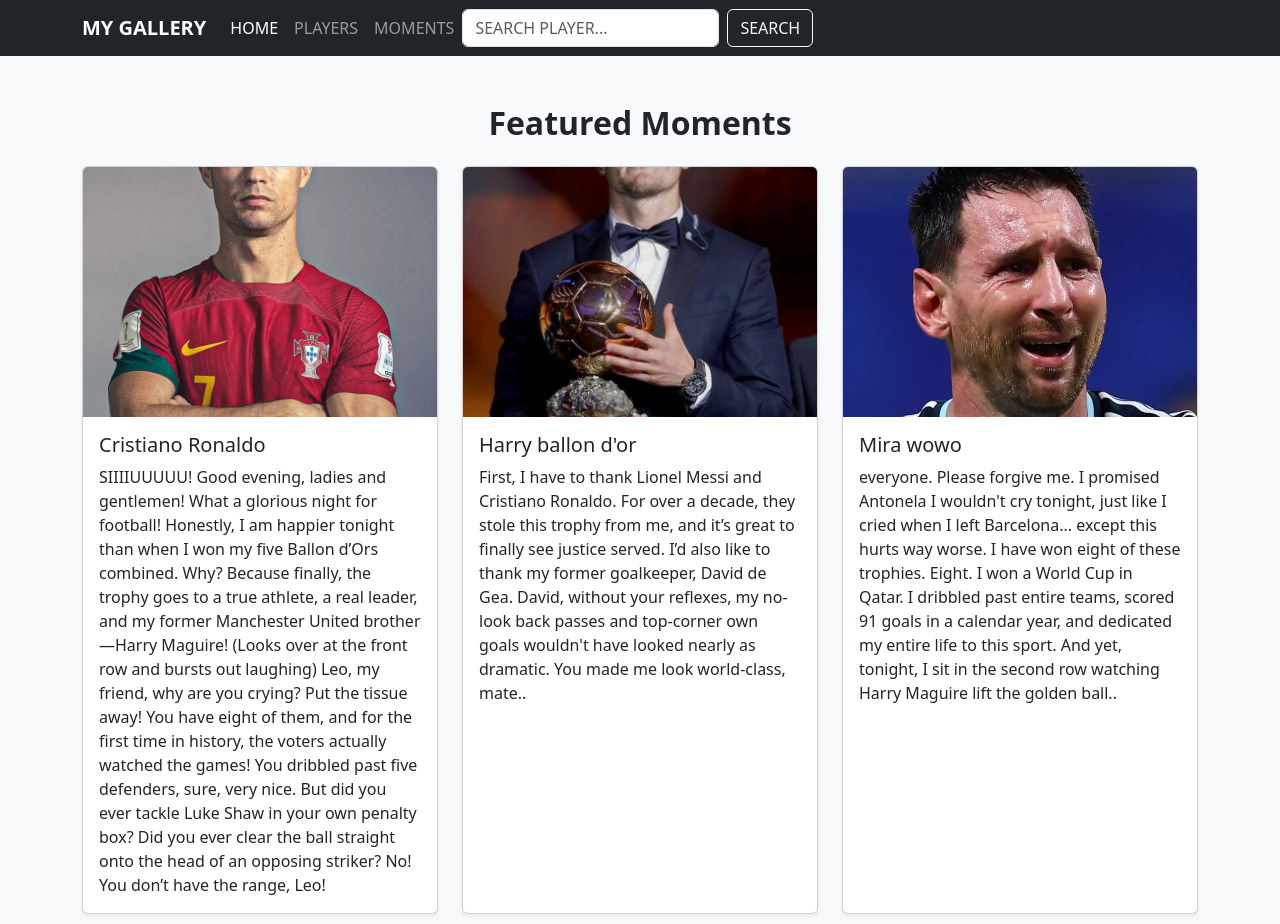
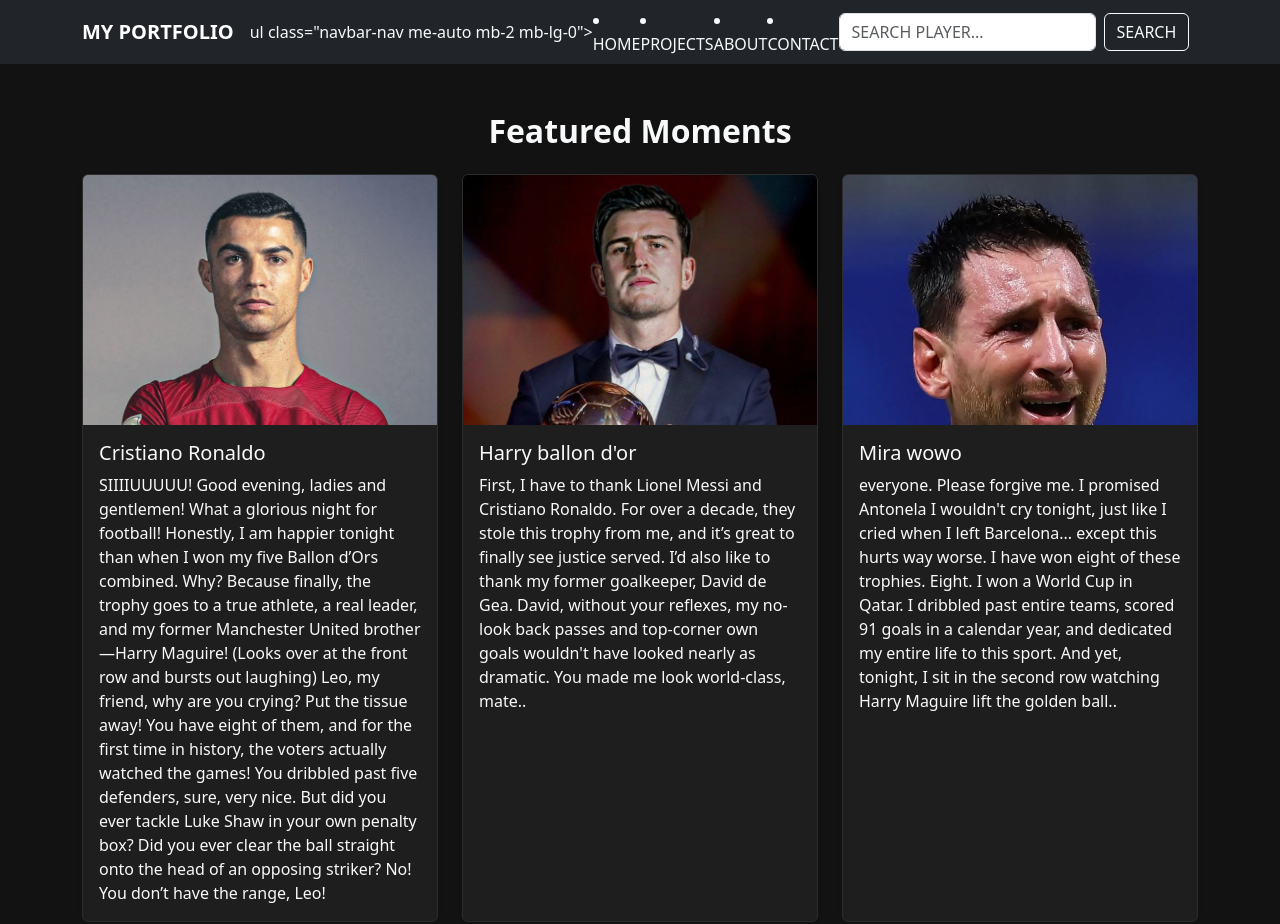
Before and after one commit to elmi1689/gridlayout, a website: page index.html in a window 1280 px wide. Drawn offline with nearby package versions, Linux system fonts and the light colour scheme.

Commit message:
finish dark mode portfolio with grid card

```diff
--- a/index.html
+++ b/index.html
@@ -5,15 +5,32 @@
     <meta charset="UTF-8">
     <meta name="viewport" content="width=device-width, initial-scale=1.0">
     <title>gridlayout</title>
-    <link rel="stylesheet" href="node_modules\bootstrap\dist\css\bootstrap.min.css" />
-
+    <link rel="stylesheet" href="node_modules/bootstrap/dist/css/bootstrap.min.css" />
+    <style>
+    body {
+      background-color: #121212;
+      color: #f8f9fa;
+    }
+    .card {
+      background-color: #1e1e1e;
+      border: 1px solid #2c2c2c;
+      color: #f8f9fa;
+      transition: transform 0.2s ease;
+    }
+    .card:hover {
+      transform: translateY(-5px);
+    }
+    .project-img {
+      height: 200px;
+      object-fit: cover;
+      background-color: #2a2a2a;
+    }
+  </style>
 </head>
-<body class="d-flex flex-column min-vh-100 bg-light"></body>
-
 <body>
     <nav class="navbar navbar-expand-lg navbar-dark bg-dark">
         <div class="container">
-            <a class="navbar-brand fw-bold" href="#">MY GALLERY</a>
+            <a class="navbar-brand fw-bold" href="#">MY PORTFOLIO</a>
 
 
             <button class="navbar-toggler" type="button" data-bs-toggle="collapse" data-bs-target="#navbarcontent" aria-controls="navbarcontent" aria-expanded="false" aria-label="Toggle navigation">
@@ -21,18 +38,23 @@
             </button>
 
 
-            <div class="navbar-collapse" id="navbarcontent">
-                <ul class="navbar-nav me auto mb-2 mb-lg-0">
+            <div class="collapse navbar-collapse" id="navbarcontent">
+              ul class="navbar-nav me-auto mb-2 mb-lg-0">
   <li class="nav-item">
-                        <a class="nav-link active" aria-current="page" href="#">HOME</a>
+    <a class="nav-link active" href="#home">HOME</a>
   </li>
   <li class="nav-item">
-                        <a class="nav-link" href="#">PLAYERS</a>
+    <a class="nav-link" href="#projects">PROJECTS</a>
   </li>
   <li class="nav-item">
-                        <a class="nav-link" href="#">MOMENTS</a>
+    <a class="nav-link" href="#about">ABOUT</a>
+  </li>
+  <li class="nav-item">
+    <a class="nav-link" href="#contact">CONTACT</a>
   </li>
 </ul>
+
+
                 <form class="d-flex" role="search">
                     <input class="form-control me-2" type="search" placeholder="SEARCH PLAYER..." aria-label="SEARCH">
                     <button class="btn btn-outline-light" type="SUBMIT">SEARCH</button>
@@ -50,7 +72,7 @@
       <!-- Card 1: Cristiano Ronaldo -->
       <div class="col">
         <div class="card h-100 shadow-sm">
-          <img src="images/Cristiano Ronaldo Portugal 🇵🇹.jpg" class="card-img-top" style="height: 250px; object-fit: cover;" alt="Cristiano Ronaldo">
+          <img src="images/Cristiano Ronaldo Portugal 🇵🇹.jpg" class="card-img-top" style="height: 250px; object-fit: cover; object-position: top;" alt="Cristiano Ronaldo">
           <div class="card-body">
             <h5 class="card-title">Cristiano Ronaldo</h5>
             <p class="card-text">SIIIIUUUUU!
@@ -65,7 +87,7 @@ Did you ever clear the ball straight onto the head of an opposing striker? No! Y
       <!-- Card 2: Sadio Mane -->
       <div class="col">
         <div class="card h-100 shadow-sm">
-          <img src="images/goat maguire.jpg" class="card-img-top" style="height: 250px; object-fit: cover;" alt="harry ballon d'or">
+          <img src="images/goat maguire.jpg" class="card-img-top" style="height: 250px; object-fit: cover; object-position: top;" alt="harry ballon d'or">
           <div class="card-body">
             <h5 class="card-title">Harry ballon d'or</h5>
             <p class="card-text">First, I have to thank Lionel Messi and Cristiano Ronaldo. For over a decade, they stole this trophy from me, and it’s great to finally see justice served. I’d also like to thank my former goalkeeper, David de Gea. David, without your reflexes, my no-look back passes and top-corner own goals wouldn't have looked nearly as dramatic.
@@ -77,7 +99,7 @@ Did you ever clear the ball straight onto the head of an opposing striker? No! Y
       <!-- Card 3: Player 3 -->
       <div class="col">
         <div class="card h-100 shadow-sm">
-          <img src="images/TyC Sports on Instagram_.jpg" class="card-img-top" style="height: 250px; object-fit: cover;" alt="mira wowo">
+          <img src="images/TyC Sports on Instagram_.jpg" class="card-img-top" style="height: 250px; object-fit: cover; object-position: top;" alt="mira wowo">
           <div class="card-body">
             <h5 class="card-title">Mira wowo</h5>
             <p class="card-text"> everyone. Please forgive me. I promised Antonela I wouldn't cry tonight, just like I cried when I left Barcelona... except this hurts way worse.
@@ -91,6 +113,6 @@ I sit in the second row watching Harry Maguire lift the golden ball..</p>
   </main>
 
 
-        <script src="node_modules\bootstrap\dist\js\bootstrap.bundle.min.js"></script>
+        <script src="node_modules/bootstrap/dist/js/bootstrap.bundle.min.js"></script>
 </body>
 </html>
```
Lines whose indentation alone changed are shown as unchanged.
